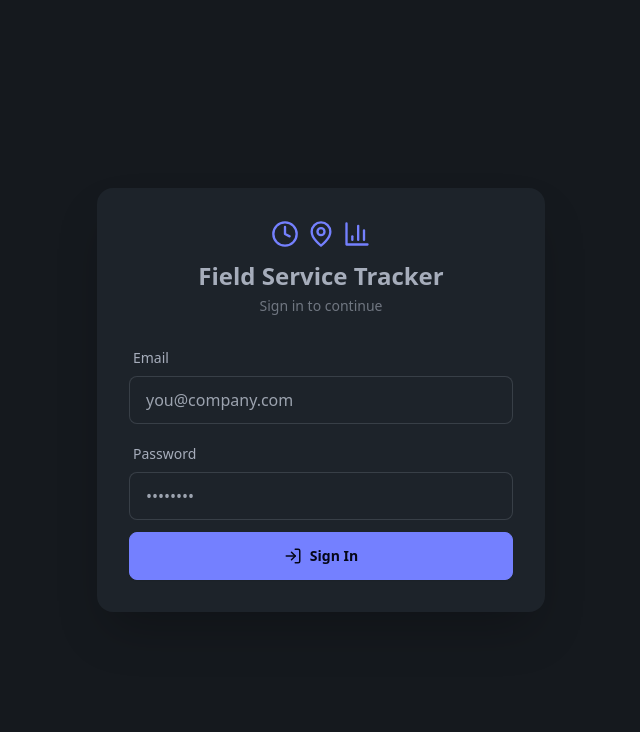
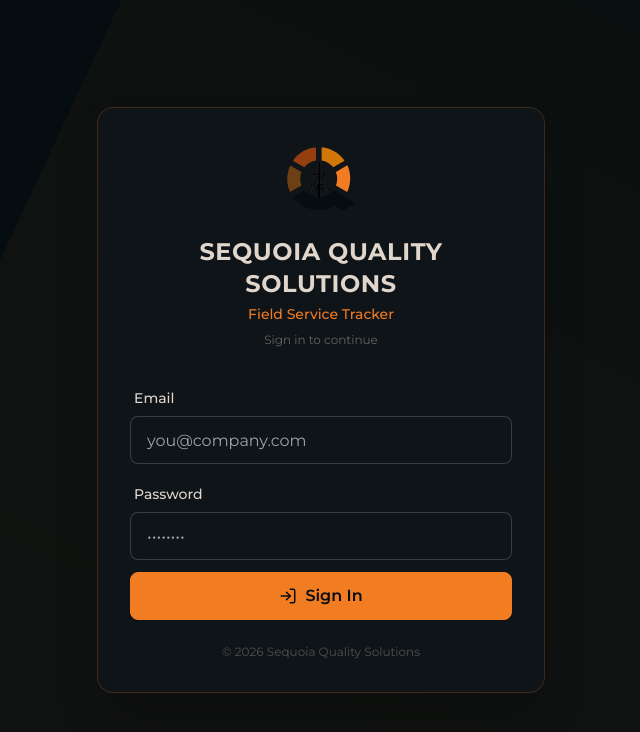
Before and after one commit to sequoiaqualitysolutions/field-service-tracker, a React (Vite) app: page / in a window 1280 px wide. Shown: the top 732 px of the page, without its empty margins (319-959 px from the left). Built offline with nearby package versions, Linux system fonts and the light colour scheme; no server answers.

Commit message:
Apply SQS branding - logo, colors, Montserrat font, no sign-up

```diff
--- a/index.html
+++ b/index.html
@@ -1,9 +1,13 @@
 <!DOCTYPE html>
-<html lang="en" data-theme="dark">
+<html lang="en" data-theme="sqsdark">
   <head>
     <meta charset="UTF-8" />
     <meta name="viewport" content="width=device-width, initial-scale=1.0" />
-    <title>Field Service Tracker</title>
+    <title>Sequoia Quality Solutions — Field Service Tracker</title>
+    <link rel="icon" type="image/svg+xml" href="/sqs-logo.svg" />
+    <link rel="preconnect" href="https://fonts.googleapis.com" />
+    <link rel="preconnect" href="https://fonts.gstatic.com" crossorigin />
+    <link href="https://fonts.googleapis.com/css2?family=Montserrat:wght@300;400;500;600;700&display=swap" rel="stylesheet" />
     <link rel="stylesheet" href="https://unpkg.com/leaflet@1.9.4/dist/leaflet.css" />
   </head>
   <body>
--- a/src/components/AdminDashboard.tsx
+++ b/src/components/AdminDashboard.tsx
@@ -72,7 +72,8 @@ export const AdminDashboard: React.FC = () => {
   const totalOtHours = otAlerts.reduce((s, a) => s + a.otHours, 0);
   const totalHours = techs.reduce((s, t) => s + getTotalHours(t.id), 0);
 
-  const colors = ['#36a2eb', '#ff6384', '#4bc0c0', '#ff9f40', '#9966ff', '#ffcd56', '#c9cbcf', '#22c55e'];
+  // SQS brand-aligned chart colors
+  const colors = ['#f27c22', '#d17609', '#935f10', '#6c5f14', '#36d399', '#3abff8', '#a78bfa', '#fb923c'];
 
   function renderChart() {
     if (!chartRef.current) return;
@@ -109,8 +110,10 @@ export const AdminDashboard: React.FC = () => {
         responsive: true,
         maintainAspectRatio: false,
         plugins: {
-          legend: { position: 'bottom', labels: { color: '#a6adba', usePointStyle: true, padding: 15 } },
+          legend: { position: 'bottom', labels: { color: '#e0d6cc', usePointStyle: true, padding: 15, font: { family: 'Montserrat' } } },
           tooltip: {
+            titleFont: { family: 'Montserrat' },
+            bodyFont: { family: 'Montserrat' },
             callbacks: {
               afterLabel: (ctx: any) => {
                 const hrs = ctx.parsed.y;
@@ -124,18 +127,18 @@ export const AdminDashboard: React.FC = () => {
             min: 0,
             max: maxHrs,
             ticks: {
-              color: (ctx: any) => ctx.tick?.value != null && ctx.tick.value >= 40 ? '#ef4444' : '#a6adba',
+              color: (ctx: any) => ctx.tick?.value != null && ctx.tick.value >= 40 ? '#ef4444' : '#e0d6cc',
               callback: (v: number | string) => Number(v) === 40 ? '40h ⛔' : `${v}h`,
-              font: (ctx: any) => ({ size: 10, weight: (ctx.tick?.value != null && ctx.tick.value === 40 ? 'bold' : 'normal') as any }),
+              font: (ctx: any) => ({ size: 10, family: 'Montserrat', weight: (ctx.tick?.value != null && ctx.tick.value === 40 ? 'bold' : 'normal') as any }),
             },
             grid: {
-              color: (ctx: any) => ctx.tick?.value != null && ctx.tick.value === 40 ? '#ef4444' : '#2a2e37',
+              color: (ctx: any) => ctx.tick?.value != null && ctx.tick.value === 40 ? '#ef4444' : '#1a1f26',
               lineWidth: (ctx: any) => ctx.tick?.value != null && ctx.tick.value === 40 ? 2 : 1,
             },
           },
           x: {
-            ticks: { color: '#a6adba' },
-            grid: { color: '#2a2e37' },
+            ticks: { color: '#e0d6cc', font: { family: 'Montserrat' } },
+            grid: { color: '#1a1f26' },
           },
         },
       },
@@ -181,19 +184,19 @@ export const AdminDashboard: React.FC = () => {
 
       {/* Stats */}
       <div className="grid grid-cols-2 md:grid-cols-4 gap-3">
-        <div className="stat bg-base-200 rounded-lg p-3">
+        <div className="stat bg-base-200 rounded-lg p-3 border border-primary/10">
           <div className="stat-title text-xs"><Users size={14} className="inline mr-1" />Technicians</div>
           <div className="stat-value text-xl">{techs.length}</div>
         </div>
-        <div className="stat bg-base-200 rounded-lg p-3">
+        <div className="stat bg-base-200 rounded-lg p-3 border border-primary/10">
           <div className="stat-title text-xs"><Clock size={14} className="inline mr-1" />Total Hours</div>
           <div className="stat-value text-xl">{totalHours.toFixed(1)}</div>
         </div>
-        <div className="stat bg-base-200 rounded-lg p-3">
+        <div className="stat bg-base-200 rounded-lg p-3 border border-primary/10">
           <div className="stat-title text-xs">Time Entries</div>
           <div className="stat-value text-xl">{entries.length}</div>
         </div>
-        <div className={`stat rounded-lg p-3 ${totalOtHours > 0 ? 'bg-error/20 border border-error/30' : 'bg-base-200'}`}>
+        <div className={`stat rounded-lg p-3 ${totalOtHours > 0 ? 'bg-error/20 border border-error/30' : 'bg-base-200 border border-primary/10'}`}>
           <div className="stat-title text-xs"><TrendingUp size={14} className="inline mr-1" />OT Hours</div>
           <div className={`stat-value text-xl ${totalOtHours > 0 ? 'text-error' : ''}`}>
             {totalOtHours.toFixed(1)}
@@ -202,7 +205,7 @@ export const AdminDashboard: React.FC = () => {
       </div>
 
       {/* Chart */}
-      <div className="card bg-base-200">
+      <div className="card bg-base-200 border border-primary/10">
         <div className="card-body p-4">
           <h3 className="font-semibold text-sm mb-2">Weekly Hours — {monthNames[month]} {year}</h3>
           <div style={{ height: '320px' }}>
@@ -245,7 +248,7 @@ export const AdminDashboard: React.FC = () => {
           const weeklyHrs = getWeeklyHours(t.id);
           const hasOt = weeklyHrs.some(h => h > 40);
           return (
-            <div key={t.id} className={`card ${hasOt ? 'bg-error/10 border-2 border-error/40' : 'bg-base-200'}`}>
+            <div key={t.id} className={`card ${hasOt ? 'bg-error/10 border-2 border-error/40' : 'bg-base-200 border border-primary/10'}`}>
               <div className="card-body p-4">
                 <div className="flex justify-between items-start">
                   <div>
--- a/src/components/LoginPage.tsx
+++ b/src/components/LoginPage.tsx
@@ -1,5 +1,5 @@
 import React, { useState } from 'react';
-import { LogIn, Clock, MapPin, BarChart3 } from 'lucide-react';
+import { LogIn } from 'lucide-react';
 import { supabase } from '../lib/supabase';
 
 interface LoginPageProps {
@@ -30,16 +30,22 @@ export const LoginPage: React.FC<LoginPageProps> = ({ onLogin }) => {
 
   return (
     <div className="min-h-screen flex items-center justify-center bg-base-300 p-4">
-      <div className="card bg-base-100 w-full max-w-md shadow-2xl">
+      {/* Diagonal stripe background */}
+      <div className="fixed inset-0 overflow-hidden pointer-events-none opacity-5">
+        <div className="absolute -top-1/2 -right-1/4 w-full h-[200%] rotate-[25deg]"
+          style={{ background: 'linear-gradient(180deg, #6c5f14 0%, #935f10 30%, #d17609 60%, #f27c22 100%)' }}
+        />
+      </div>
+
+      <div className="card bg-base-100 w-full max-w-md shadow-2xl border border-primary/20 relative z-10">
         <div className="card-body">
-          <div className="text-center mb-4">
-            <div className="flex justify-center gap-2 mb-3 text-primary">
-              <Clock size={28} />
-              <MapPin size={28} />
-              <BarChart3 size={28} />
-            </div>
-            <h1 className="text-2xl font-bold">Field Service Tracker</h1>
-            <p className="text-sm text-base-content/60 mt-1">Sign in to continue</p>
+          <div className="text-center mb-6">
+            <img src="/sqs-logo.svg" alt="Sequoia Quality Solutions" className="h-20 w-20 mx-auto mb-4" />
+            <h1 className="text-2xl font-bold tracking-wide" style={{ fontFamily: 'Montserrat, sans-serif' }}>
+              SEQUOIA QUALITY SOLUTIONS
+            </h1>
+            <p className="text-sm text-primary font-medium mt-1">Field Service Tracker</p>
+            <p className="text-xs text-base-content/40 mt-2">Sign in to continue</p>
           </div>
 
           {error && (
@@ -50,10 +56,10 @@ export const LoginPage: React.FC<LoginPageProps> = ({ onLogin }) => {
 
           <form onSubmit={handleSubmit} className="space-y-3">
             <div className="form-control">
-              <label className="label"><span className="label-text">Email</span></label>
+              <label className="label"><span className="label-text font-medium">Email</span></label>
               <input
                 type="email"
-                className="input input-bordered w-full"
+                className="input input-bordered w-full focus:border-primary"
                 placeholder="you@company.com"
                 value={email}
                 onChange={e => setEmail(e.target.value)}
@@ -61,10 +67,10 @@ export const LoginPage: React.FC<LoginPageProps> = ({ onLogin }) => {
               />
             </div>
             <div className="form-control">
-              <label className="label"><span className="label-text">Password</span></label>
+              <label className="label"><span className="label-text font-medium">Password</span></label>
               <input
                 type="password"
-                className="input input-bordered w-full"
+                className="input input-bordered w-full focus:border-primary"
                 placeholder="••••••••"
                 value={password}
                 onChange={e => setPassword(e.target.value)}
@@ -73,13 +79,17 @@ export const LoginPage: React.FC<LoginPageProps> = ({ onLogin }) => {
             </div>
             <button
               type="submit"
-              className={`btn btn-primary w-full ${loading ? 'loading' : ''}`}
+              className={`btn btn-primary w-full font-semibold text-base ${loading ? 'loading' : ''}`}
               disabled={loading}
             >
               <LogIn size={18} />
               {loading ? 'Signing in...' : 'Sign In'}
             </button>
           </form>
+
+          <p className="text-center text-xs text-base-content/30 mt-4">
+            © {new Date().getFullYear()} Sequoia Quality Solutions
+          </p>
         </div>
       </div>
     </div>
--- a/src/components/Sidebar.tsx
+++ b/src/components/Sidebar.tsx
@@ -30,7 +30,13 @@ export const Sidebar: React.FC<SidebarProps> = ({ profile, currentView, onNaviga
   return (
     <div className="w-56 bg-base-200 flex flex-col h-full border-r border-base-300">
       <div className="p-4 border-b border-base-300">
-        <h2 className="font-bold text-sm text-primary tracking-wide">⚡ Field Service</h2>
+        <div className="flex items-center gap-2 mb-2">
+          <img src="/sqs-logo.svg" alt="SQS" className="h-8 w-8" />
+          <div>
+            <h2 className="font-bold text-xs text-primary tracking-wide leading-tight">SEQUOIA QUALITY</h2>
+            <h2 className="font-bold text-xs text-primary tracking-wide leading-tight">SOLUTIONS</h2>
+          </div>
+        </div>
         <p className="text-xs text-base-content/50 mt-1 truncate">{profile.name}</p>
         <span className="badge badge-xs badge-primary mt-1">{profile.role.toUpperCase()}</span>
       </div>
--- a/src/index.css
+++ b/src/index.css
@@ -13,4 +13,5 @@ html, body, #root {
   height: 100%;
   margin: 0;
   padding: 0;
+  font-family: 'Montserrat', sans-serif;
 }
--- a/tailwind.config.js
+++ b/tailwind.config.js
@@ -1,7 +1,36 @@
 /** @type {import('tailwindcss').Config} */
 export default {
   content: ['./index.html', './src/**/*.{js,ts,jsx,tsx}'],
-  theme: { extend: {} },
+  theme: {
+    extend: {
+      fontFamily: {
+        sans: ['Montserrat', 'ui-sans-serif', 'system-ui', 'sans-serif'],
+      },
+    },
+  },
   plugins: [require('daisyui')],
-  daisyui: { themes: ['dark'] },
+  daisyui: {
+    themes: [
+      {
+        sqsdark: {
+          'primary': '#f27c22',
+          'primary-content': '#050d11',
+          'secondary': '#d17609',
+          'secondary-content': '#050d11',
+          'accent': '#935f10',
+          'accent-content': '#ffffff',
+          'neutral': '#1a1a2e',
+          'neutral-content': '#e0d6cc',
+          'base-100': '#0f1419',
+          'base-200': '#1a1f26',
+          'base-300': '#050d11',
+          'base-content': '#e0d6cc',
+          'info': '#3abff8',
+          'success': '#36d399',
+          'warning': '#fbbd23',
+          'error': '#ef4444',
+        },
+      },
+    ],
+  },
 };
```
Also changed, not shown: public/sqs-logo.svg (added).
